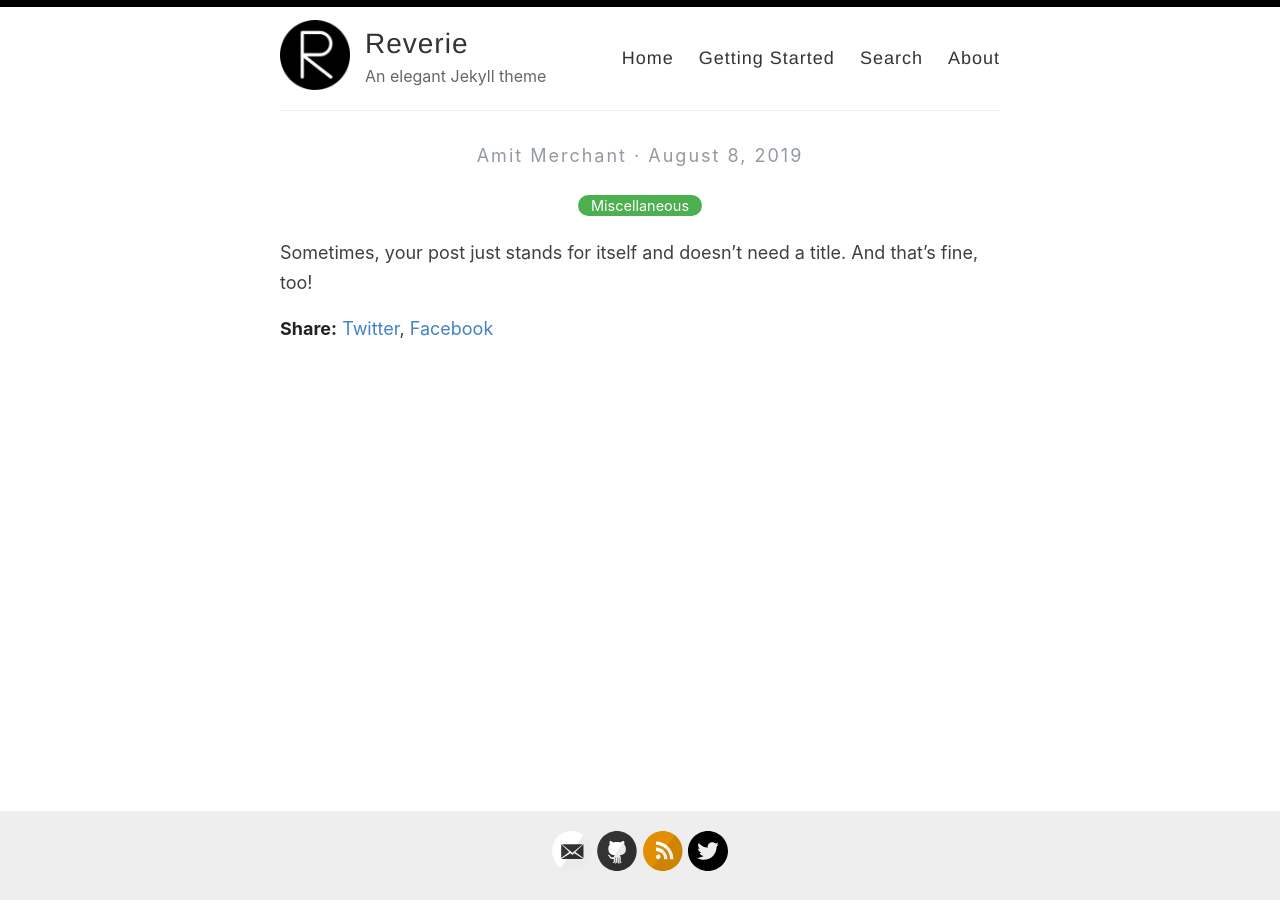
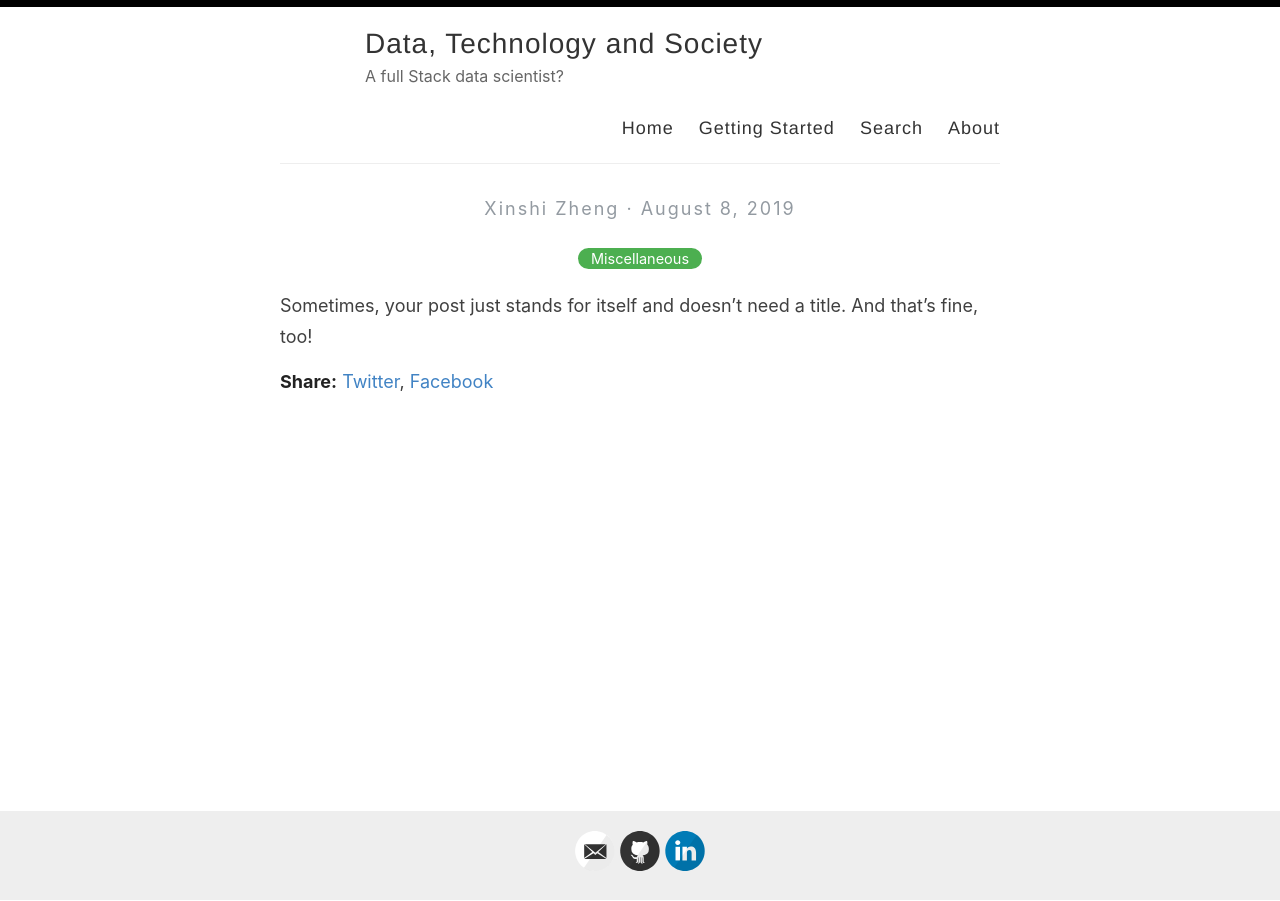
Before and after one commit to xinshizheng/xinshizheng.github.io, a Jekyll site: the page built from _posts/2019-08-08-no-title-posts.md, in a window 1280 px wide. Built offline with Jekyll 4.4.1, drawn with Linux system fonts in a browser that asks for light colours.

Commit message:
add personal info

```diff
--- a/_config.yml
+++ b/_config.yml
@@ -3,16 +3,16 @@
 #
 
 # Name of your site (displayed in the header)
-name: Reverie
+name: Data, Technology and Society
 
 # Name of the author
-author: Amit Merchant
+author: Xinshi Zheng
 
 # Short bio or description (displayed in the header)
-description: An elegant Jekyll theme
+description: A full Stack data scientist?
 
 # URL of your avatar or profile pic (you could use your GitHub profile pic)
-avatar: /images/reverie.png
+avatar:
 
 #
 # Flags below are optional
@@ -21,15 +21,15 @@ avatar: /images/reverie.png
 # Includes an icon in the footer for each username you enter
 footer-links:
   dribbble:
-  email: amit.d.merchant@gmail.com
+  email: xinshizheng76@163.com
   facebook:
   flickr:
-  github: amitmerchant1990/reverie
+  github: xinshizheng
   instagram:
-  linkedin:
+  linkedin: xinshizheng
   pinterest:
-  rss: rss
-  twitter: amit_merchant
+  rss:
+  twitter:
   stackoverflow:
   youtube: # channel/<your_long_string> or user/<user-name>
   googleplus: # anything in your profile username that comes after plus.google.com/
@@ -41,18 +41,18 @@ footer-links:
 disqus:
 
 # Enter your Google Analytics web tracking code (e.g. UA-2110908-2) to activate tracking
-google_analytics: UA-43339302-11
+google_analytics:
 
 # Your website URL (e.g. http://amitmerchant1990.github.io or http://www.amitmerchant.com)
 # Used for Sitemap.xml and your RSS feed
-url: http://www.amitmerchant.com/reverie
-enforce_ssl: https://www.amitmerchant.com/reverie
+url: https://xinshizheng.github.io/
+enforce_ssl: https://xinshizheng.github.io/
 
 # If you're hosting your site at a Project repository on GitHub pages
 # (http://yourusername.github.io/repository-name)
 # and NOT your User repository (http://yourusername.github.io)
 # then add in the baseurl here, like this: "/repository-name"
-baseurl: "/reverie"
+baseurl: ""
 
 #
 # !! You don't need to change any of the configuration flags below !!
```
